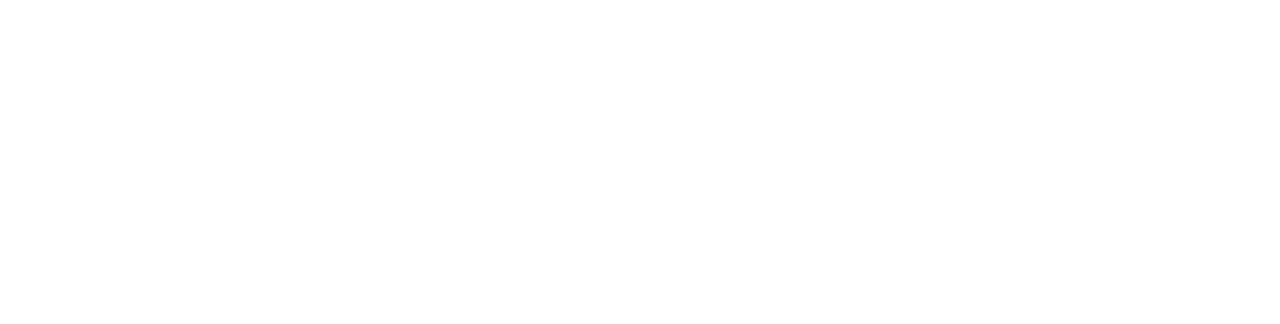
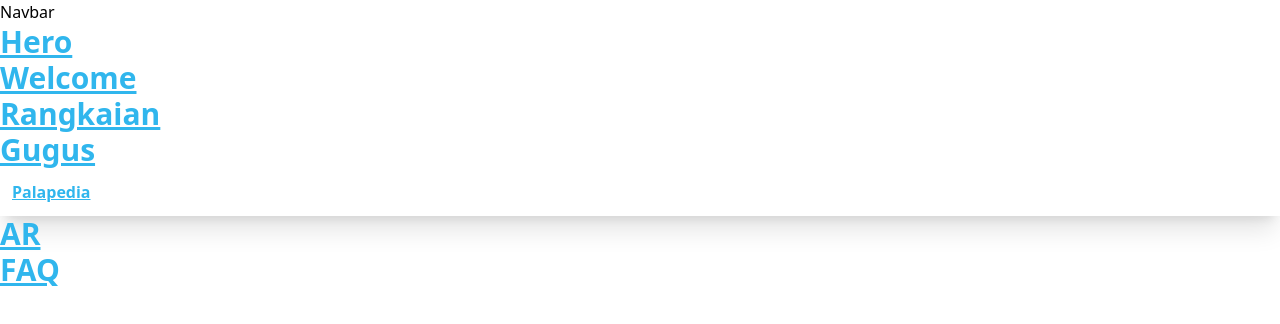
Before and after one commit to achmadluthfan/app_test, a Next.js app: page / in a window 1280 px wide. Shown: the top 324 px of the page. Built offline with nearby package versions, Linux system fonts and the light colour scheme.

Commit message:
fix : _app.js

```diff
--- a/components/layout/DefaultLayout.js
+++ b/components/layout/DefaultLayout.js
@@ -9,7 +9,7 @@ export function DefaultLayout({ children, title }) {
       </Head>
 
       <header>
-        <div />
+        <div>Navbar</div>
       </header>
       <main>{children}</main>
     </>
--- a/pages/_app.js
+++ b/pages/_app.js
@@ -1,3 +1,5 @@
+/* eslint-disable react/prop-types */
+/* eslint-disable react/jsx-props-no-spreading */
 /* eslint-disable import/no-unresolved */
 import '../styles/globals.css'
 import 'swiper/css'
@@ -7,7 +9,7 @@ import 'swiper/css/pagination'
 import Head from 'next/head'
 import Script from 'next/script'
 
-function MyApp() {
+function MyApp({ Component, pageProps }) {
   return (
     <>
       {/* Add the favicon */}
@@ -26,6 +28,7 @@ function MyApp() {
           gtag('config', 'G-0V1HL98QPD');
         `}
       </Script>
+      <Component {...pageProps} />
     </>
   )
 }
--- a/pages/index.js
+++ b/pages/index.js
@@ -1,3 +1,4 @@
+import { DefaultLayout } from '../components/layout'
 import {
   ARLayout,
   FAQ,
@@ -10,7 +11,7 @@ import {
 
 export default function Home() {
   return (
-    <>
+    <DefaultLayout title="PPSMB UGM 2023">
       <Hero />
       <Welcome />
       <Rangkaian />
@@ -18,6 +19,6 @@ export default function Home() {
       <Palapedia />
       <ARLayout />
       <FAQ />
-    </>
+    </DefaultLayout>
   )
 }
```
